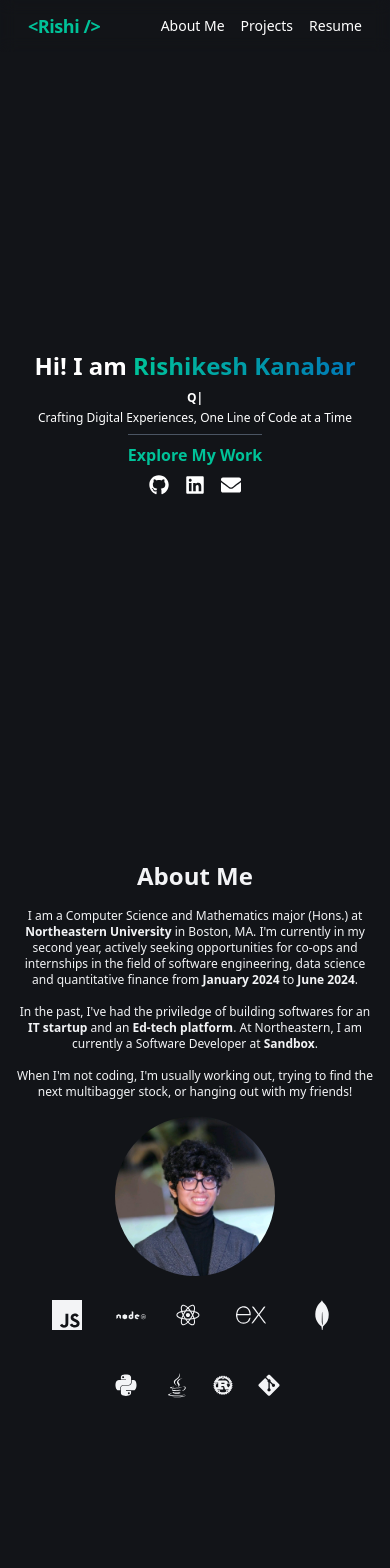
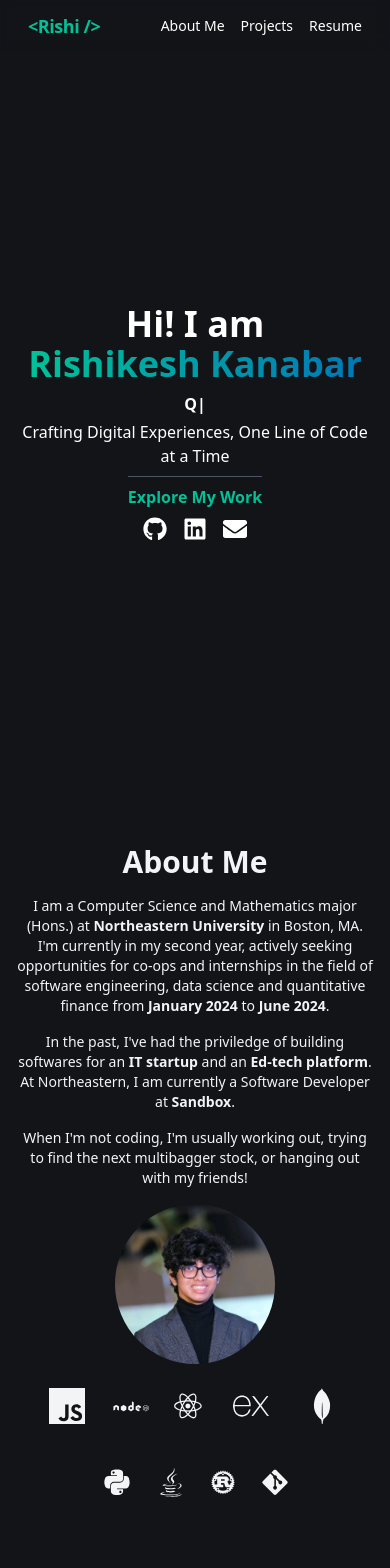
Before and after one commit to RishikeshNK/portfolio, a React (Vite) app: page / in a window 390 px wide. Shown: the top 1568 px of the page. Built offline with nearby package versions, Linux system fonts and the light colour scheme.

Commit message:
fix: improve font sizing on smaller devices

```diff
--- a/src/components/AboutMe.jsx
+++ b/src/components/AboutMe.jsx
@@ -3,7 +3,7 @@ import Skills from "./Skills";
 
 // TODO: Abstract out the constant information i.e. About Me paragraphs
 const AboutMe = () => (
-  <section className="flex flex-col min-h-screen text-gray-100 p-4 sm:p-6">
+  <section className="flex flex-col min-h-screen text-gray-100 p-4 py-0 sm:p-6">
     <div className="max-w-4xl mx-auto text-center lg:flex lg:items-center">
       <div className="lg:w-2/3">
         <h2 className="subheading" id="about-me">
--- a/src/components/Hero.jsx
+++ b/src/components/Hero.jsx
@@ -36,7 +36,8 @@ const Hero = () => {
       id="top"
     >
       <h1 className="hero-text margin-bottom">
-        Hi! I am <span className="hero-gradient">Rishikesh Kanabar</span>
+        Hi! I am <br className="sm:hidden" />
+        <span className="hero-gradient">Rishikesh Kanabar</span>
       </h1>
       <p className="hero-subtext margin-bottom">
         <span className="typing-text">
--- a/src/styles/tailwind.css
+++ b/src/styles/tailwind.css
@@ -13,7 +13,7 @@ body {
 }
 
 .subheading {
-  @apply text-2xl md:text-3xl lg:text-4xl xl:text-5xl font-semibold mb-4;
+  @apply text-3xl lg:text-4xl xl:text-5xl font-semibold mb-4;
 }
 
 /* Navbar */
@@ -35,7 +35,7 @@ body {
 }
 
 .hero-text {
-  @apply text-2xl sm:text-3xl md:text-4xl lg:text-5xl xl:text-6xl font-extrabold;
+  @apply text-4xl lg:text-5xl xl:text-6xl font-extrabold;
 }
 
 .hero-gradient {
@@ -43,7 +43,7 @@ body {
 }
 
 .hero-subtext {
-  @apply text-xs sm:text-sm md:text-base lg:text-lg;
+  @apply text-base lg:text-lg;
 }
 
 .typing-text {
@@ -59,12 +59,12 @@ body {
 }
 
 .icon-size {
-  @apply text-xl sm:text-3xl;
+  @apply text-2xl md:text-3xl;
 }
 
 /* About Me */
 .about-text {
-  @apply text-xs sm:text-sm md:text-base lg:text-lg mb-4;
+  @apply text-sm md:text-base lg:text-lg mb-4;
 }
 
 .tech-label {
@@ -72,7 +72,7 @@ body {
 }
 
 .tech-icon {
-  @apply text-3xl sm:text-3xl md:text-4xl lg:text-5xl;
+  @apply text-4xl lg:text-5xl;
 }
 
 /* Project Card */
```
